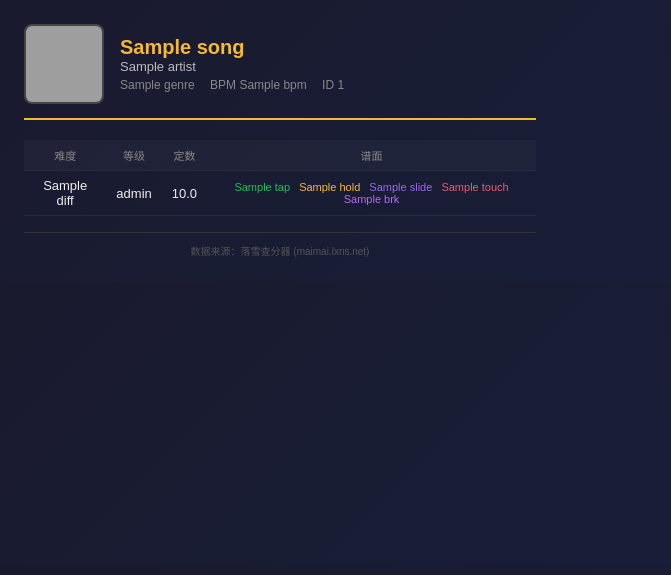
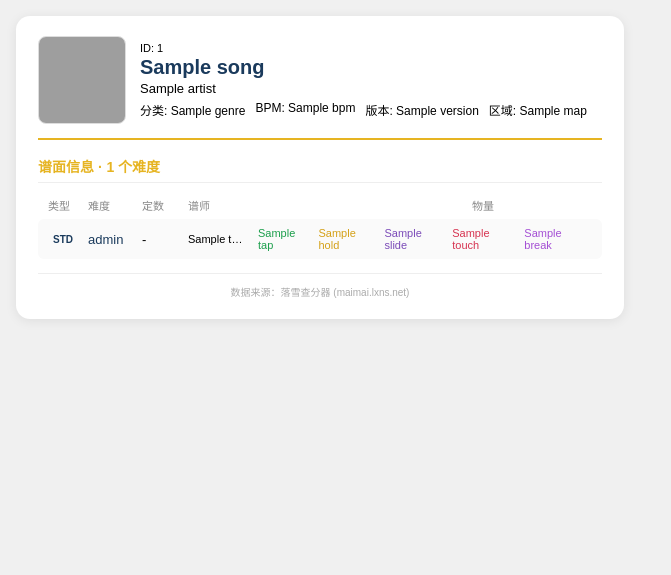
Before and after one commit to ZeonMacha/astrbot_plugin_lxdx, a Python web app: template templates/song_info.html in a window 1280 px wide. Shown: the top 575 px of the page, without its empty margins (0-671 px from the left). Run offline with Jinja, Linux system fonts and the light colour scheme; the template is opened without the code that fills it: most values are stand-ins (such as "Sample title", 1, 10 or a date in 2020); grey boxes are pictures that could not be loaded.

Commit message:
feat/mai song render

```diff
--- a/templates/song_info.html
+++ b/templates/song_info.html
@@ -6,121 +6,117 @@
   * { margin: 0; padding: 0; box-sizing: border-box; }
   body {
     font-family: "PingFang SC", "Microsoft YaHei", sans-serif;
-    background: linear-gradient(135deg, #1a1a2e 0%, #16213e 100%);
-    color: #eee;
-    padding: 24px;
-    min-width: 480px;
-    max-width: 560px;
+    background: #f0f0f0; padding: 16px; min-width: 560px; max-width: 640px;
+  }
+  .card {
+    background: #fff; border-radius: 14px; padding: 20px 22px;
+    box-shadow: 0 2px 12px rgba(0,0,0,0.08);
   }
   .song-header {
-    display: flex;
-    align-items: center;
-    gap: 16px;
-    margin-bottom: 20px;
-    padding-bottom: 14px;
-    border-bottom: 2px solid #f6ba31;
+    display: flex; align-items: center; gap: 14px;
+    padding-bottom: 14px; margin-bottom: 16px;
+    border-bottom: 2px solid #e6b422;
   }
   .jacket {
-    width: 80px; height: 80px;
-    border-radius: 8px;
-    border: 2px solid #444;
-    object-fit: cover;
-    background: #2a2a3e;
+    width: 88px; height: 88px; flex-shrink: 0;
+    border-radius: 8px; border: 1px solid #ddd;
+    object-fit: cover; background: #f5f5f5;
   }
-  .song-meta { flex: 1; }
-  .song-title { font-size: 20px; font-weight: bold; color: #f6ba31; }
-  .song-artist { font-size: 13px; color: #bbb; }
-  .song-info-row { font-size: 12px; color: #888; margin-top: 4px; }
-  .song-info-row span { margin-right: 12px; }
-  table {
-    width: 100%;
-    border-collapse: collapse;
-    font-size: 13px;
-    margin-bottom: 16px;
+  .song-meta { flex: 1; min-width: 0; }
+  .song-id { font-size: 11px; color: #000; margin-bottom: 2px; }
+  .song-title { font-size: 20px; font-weight: bold; color: #1a3a5c;
+    overflow: hidden; white-space: nowrap; text-overflow: ellipsis; }
+  .song-artist { font-size: 13px; color: #000; margin-top: 2px; }
+  .song-detail { font-size: 12px; color: #000; margin-top: 5px; display: flex; flex-wrap: wrap; gap: 2px 10px; }
+  .tag-utage { color: #e04040; font-weight: bold; }
+  .section-title {
+    font-size: 14px; color: #e6b422; font-weight: bold;
+    margin-bottom: 10px; padding-bottom: 6px; border-bottom: 1px solid #eee;
   }
-  th, td {
-    padding: 7px 10px;
-    text-align: center;
-    border-bottom: 1px solid #2a2a3e;
+  .diff-header {
+    display: flex; align-items: center; gap: 10px;
+    padding: 4px 10px; margin-bottom: 2px;
+    font-size: 11px; color: #888;
   }
-  th {
-    color: #888;
-    font-weight: normal;
-    font-size: 11px;
-    background: rgba(255,255,255,0.03);
+  .diff-row {
+    display: flex; align-items: center; gap: 10px;
+    padding: 8px 10px; border-radius: 6px; margin-bottom: 4px;
+    background: #fafafa; font-size: 13px; color: #1a3a5c;
   }
-  tr:hover td { background: rgba(255,255,255,0.03); }
-  .diff-basic { color: #22bb5b; font-weight: bold; }
-  .diff-advanced { color: #f6ba31; font-weight: bold; }
-  .diff-expert { color: #f35871; font-weight: bold; }
-  .diff-master { color: #9a69e7; font-weight: bold; }
-  .diff-remaster { color: #ba67f9; font-weight: bold; }
-  .level-value { font-variant-numeric: tabular-nums; }
-  .notes-row { font-size: 11px; color: #999; }
-  .notes-row span { margin: 0 3px; }
-  .note-tap { color: #22bb5b; }
-  .note-hold { color: #f6ba31; }
-  .note-slide { color: #9a69e7; }
-  .note-touch { color: #f35871; }
-  .note-break { color: #ba67f9; }
+  .diff-type {
+    font-size: 10px; padding: 1px 5px; border-radius: 3px;
+    min-width: 30px; text-align: center; font-weight: bold;
+  }
+  .diff-basic { color: #1b9e4b; font-weight: bold; }
+  .diff-advanced { color: #d4a017; font-weight: bold; }
+  .diff-expert { color: #d63350; font-weight: bold; }
+  .diff-master { color: #7b4bb8; font-weight: bold; }
+  .diff-remaster { color: #a44fd4; font-weight: bold; }
+  .type-std { background: #d4edda; color: #1b9e4b; }
+  .type-dx { background: #fff3cd; color: #b8860e; }
+  .col-type { min-width: 30px; }
+  .col-level { min-width: 44px; }
+  .col-rating { min-width: 36px; }
+  .col-designer { flex: 1; min-width: 60px; }
+  .col-notes { min-width: 120px; }
+  .diff-lv-value { color: #000; }
+  .diff-designer { color: #000; font-size: 11px;
+    overflow: hidden; white-space: nowrap; text-overflow: ellipsis; }
+  .diff-notes { display: flex; gap: 5px; font-size: 11px; color: #000; }
+  .note-tap { color: #1b9e4b; } .note-hold { color: #d4a017; }
+  .note-slide { color: #7b4bb8; } .note-touch { color: #d63350; }
+  .note-break { color: #a44fd4; }
   .footer {
-    text-align: center;
-    font-size: 10px;
-    color: #555;
-    margin-top: 12px;
-    padding-top: 10px;
-    border-top: 1px solid #333;
+    text-align: center; font-size: 10px; color: #aaa;
+    margin-top: 14px; padding-top: 10px; border-top: 1px solid #eee;
   }
 </style>
 </head>
 <body>
+<div class="card">
   <div class="song-header">
     {% if jacket_data_uri %}<img class="jacket" src="{{ jacket_data_uri }}" alt="jacket">{% else %}<div class="jacket"></div>{% endif %}
     <div class="song-meta">
+      <div class="song-id">ID: {{ song.display_id }}</div>
       <div class="song-title">{{ song.title }}</div>
       <div class="song-artist">{{ song.artist }}</div>
-      <div class="song-info-row">
-        <span>{{ song.genre }}</span>
-        <span>BPM {{ song.bpm }}</span>
-        <span>ID {{ song.display_id }}</span>
-        {% if song.is_utage %}<span style="color:#f35871;">宴</span>{% endif %}
+      <div class="song-detail">
+        <span>分类: {{ song.genre }}</span>
+        <span>BPM: {{ song.bpm }}</span>
+        <span>版本: {{ song.version }}</span>
+        {% if song.is_utage %}<span class="tag-utage">宴</span>{% endif %}
+        {% if song.map %}<span>区域: {{ song.map }}</span>{% endif %}
       </div>
     </div>
   </div>
 
-  <table>
-    <thead>
-      <tr>
-        <th>难度</th>
-        <th>等级</th>
-        <th>定数</th>
-        <th>谱面</th>
-      </tr>
-    </thead>
-    <tbody>
+  <div class="section-title">谱面信息 · {{ difficulties|length }} 个难度</div>
+  <div class="diff-header">
+    <span class="col-type">类型</span>
+    <span class="col-level">难度</span>
+    <span class="col-rating">定数</span>
+    <span class="col-designer">谱师</span>
+    <span class="col-notes">物量</span>
+  </div>
   {% for diff in difficulties %}
-      <tr>
-        <td class="diff-{{ diff.css_class }}">{{ diff.name }}</td>
-        <td class="diff-{{ diff.css_class }} level-value">{{ diff.level }}</td>
-        <td class="level-value">
-          {% if diff.difficulty is not none %}{{ "%.1f" | format(diff.difficulty) }}{% else %}-{% endif %}
-        </td>
-        <td class="notes-row">
-          {% if diff.notes %}
+  <div class="diff-row">
+    <span class="diff-type type-{{ diff.type }} col-type">{{ "DX" if diff.type == "dx" else "STD" }}</span>
+    <span class="diff-{{ diff.css_class }} col-level">{{ diff.level }}</span>
+    <span class="diff-lv-value col-rating">{% if diff.level_value > 0 %}{{ "%.1f"|format(diff.level_value) }}{% else %}-{% endif %}</span>
+    <span class="diff-designer col-designer">{{ diff.note_designer or "—" }}</span>
+    <span class="diff-notes col-notes">
+      {% if diff.notes and diff.notes.total > 0 %}
       <span class="note-tap" title="TAP">{{ diff.notes.tap }}</span>
       <span class="note-hold" title="HOLD">{{ diff.notes.hold }}</span>
       <span class="note-slide" title="SLIDE">{{ diff.notes.slide }}</span>
       <span class="note-touch" title="TOUCH">{{ diff.notes.touch }}</span>
-            <span class="note-break" title="BREAK">{{ diff.notes.brk }}</span>
-          {% else %}
-            -
-          {% endif %}
-        </td>
-      </tr>
+      <span class="note-break" title="BREAK">{{ diff.notes.break }}</span>
+      {% else %}—{% endif %}
+    </span>
+  </div>
   {% endfor %}
-    </tbody>
-  </table>
 
   <div class="footer">数据来源：落雪查分器 (maimai.lxns.net)</div>
+</div>
 </body>
 </html>
--- a/utils/song_db.py
+++ b/utils/song_db.py
@@ -72,10 +72,8 @@ class SongDatabase:
                 "bpm": s.bpm,
                 "version": s.version,
                 "is_utage": s.is_utage,
-                "levels": s.levels,
-                "difficulties": s.difficulties,
-                "dx_difficulties": s.dx_difficulties,
-                "notes": s.notes,
+                "map": s.map,
+                "difficulty_details": s.difficulty_details,
                 "image_url": s.image_url,
             }
             for s in self._by_id.values()
```
Also changed, not shown: lxns/client.py (+23 -5 lines), lxns/maimai.py (+32 -24 lines), lxns/models.py (+3 -5 lines). Lines whose indentation alone changed are shown as unchanged.
